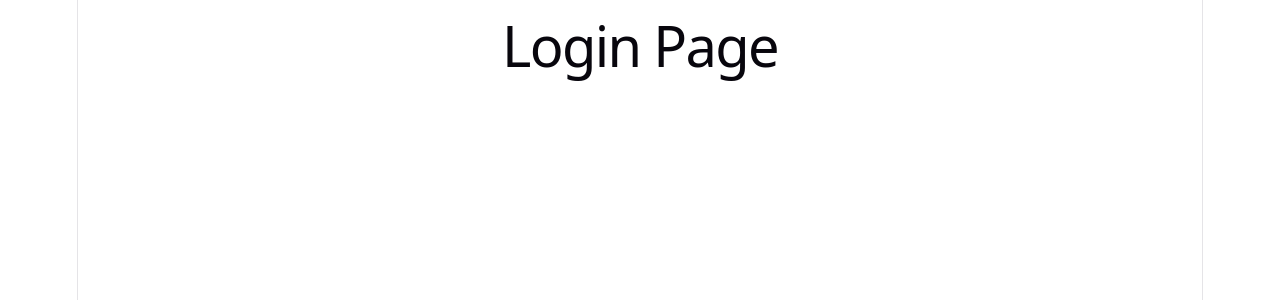
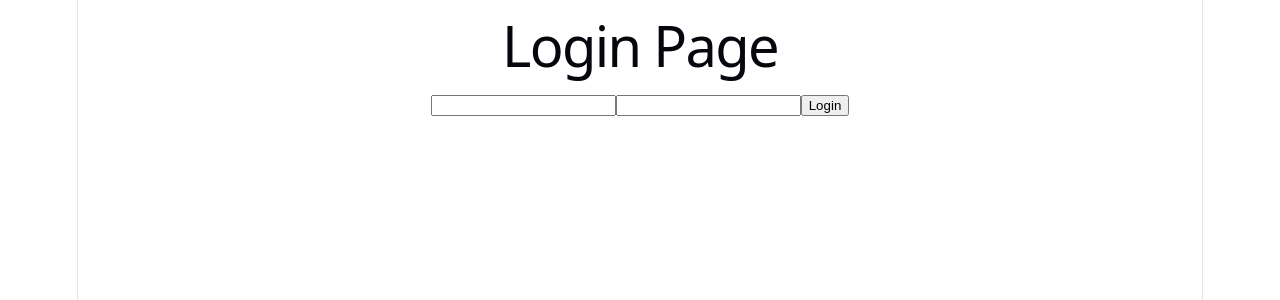
Before and after one commit to Nikhil42865/InterviewForgeAI, a React (Vite) app in the folder frontend/: page /login in a window 1280 px wide. Shown: the top 300 px of the page. Built offline with nearby package versions, Linux system fonts and the light colour scheme.

Commit message:
implemented fullcycle of the login system

```diff
--- a/frontend/src/App.tsx
+++ b/frontend/src/App.tsx
@@ -15,8 +15,8 @@ function App() {
           <Route path="/login" element={<LoginPage/>}/>
           <Route path="/register" element={<RegisterPage/>}/>
         </Route>
-        <Route path="/app"element = {<ProtectedRoute/>}>
-           <Route element={<DashboardLayout/>}>
+        <Route element = {<ProtectedRoute/>}>
+           <Route path="/app" element={<DashboardLayout/>}>
               <Route index element={<Navigate to="dashboard" replace/>}/>
               <Route path="dashboard" element={<DashboardPage/>}/>
             </Route>
--- a/frontend/src/api/axios.ts
+++ b/frontend/src/api/axios.ts
@@ -4,4 +4,14 @@ const api = axios.create({
     baseURL: 'http://localhost:5000/api',
 });
 
+api.interceptors.request.use(
+    (config) =>{
+        const token = localStorage.getItem("accessToken");
+        if(token){
+            config.headers.Authorization = `Bearer ${token}`;
+        }
+        return config;
+    }
+);
+
 export default api;
--- a/frontend/src/components/ProtectedRoute.tsx
+++ b/frontend/src/components/ProtectedRoute.tsx
@@ -1,7 +1,8 @@
 import { Outlet, Navigate } from "react-router-dom";
 
-const isAuthenticated = true;
+
 function ProtectedRoute() {
+        const isAuthenticated = localStorage.getItem("accessToken");
         if(isAuthenticated){
             return <Outlet/>
         }
--- a/frontend/src/pages/LoginPage.tsx
+++ b/frontend/src/pages/LoginPage.tsx
@@ -1,12 +1,42 @@
 import {useState} from "react";
+import {useNavigate} from "react-router-dom";
+import type { FormEvent } from "react";
 import type {LoginData} from "../types/auth";
+import authService from "../services/authService";
 function LoginPage() {
-    const [login, setLogin] = useState<LoginData>({
+    const navigate = useNavigate();
+
+    const [loginData, setLoginData] = useState<LoginData>({
         email : "",
         password: "",
-    })
+    });
+
+    const handleChange = (
+        field: keyof LoginData,
+        value: string
+    )=>{
+        setLoginData({
+            ...loginData,
+            [field]: value,
+        });
+    };
+
+    const handleSubmit = async (event:FormEvent<HTMLFormElement>) =>{
+        event.preventDefault();
+        const response = await authService.login(loginData);
+        const {accessToken, refreshToken} = response.data;
+        localStorage.setItem("accessToken", accessToken);
+        localStorage.setItem("refreshToken", refreshToken);
+        console.log(response);
+        navigate("/app/dashboard");
+    }
     return (
-        <h1>Login Page</h1>
+        <form onSubmit={handleSubmit}>
+            <h1>Login Page</h1>
+            <input type = "email" value = {loginData.email} onChange={(event) => {handleChange("email", event.target.value)}}/>
+            <input type = "password" value = {loginData.password} onChange={(event) => {handleChange("password", event.target.value)}}/>
+            <button type = "submit">Login</button>
+        </form>
     )
 };
 
```
